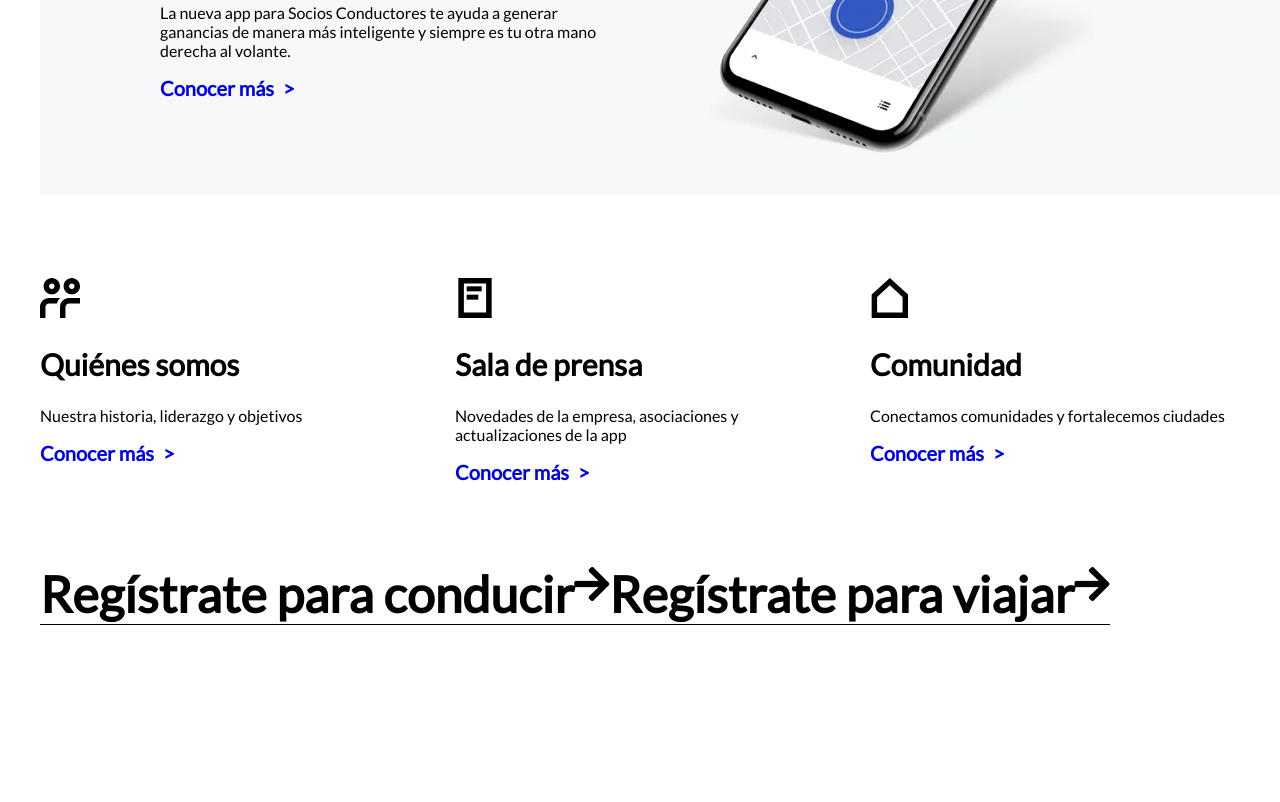
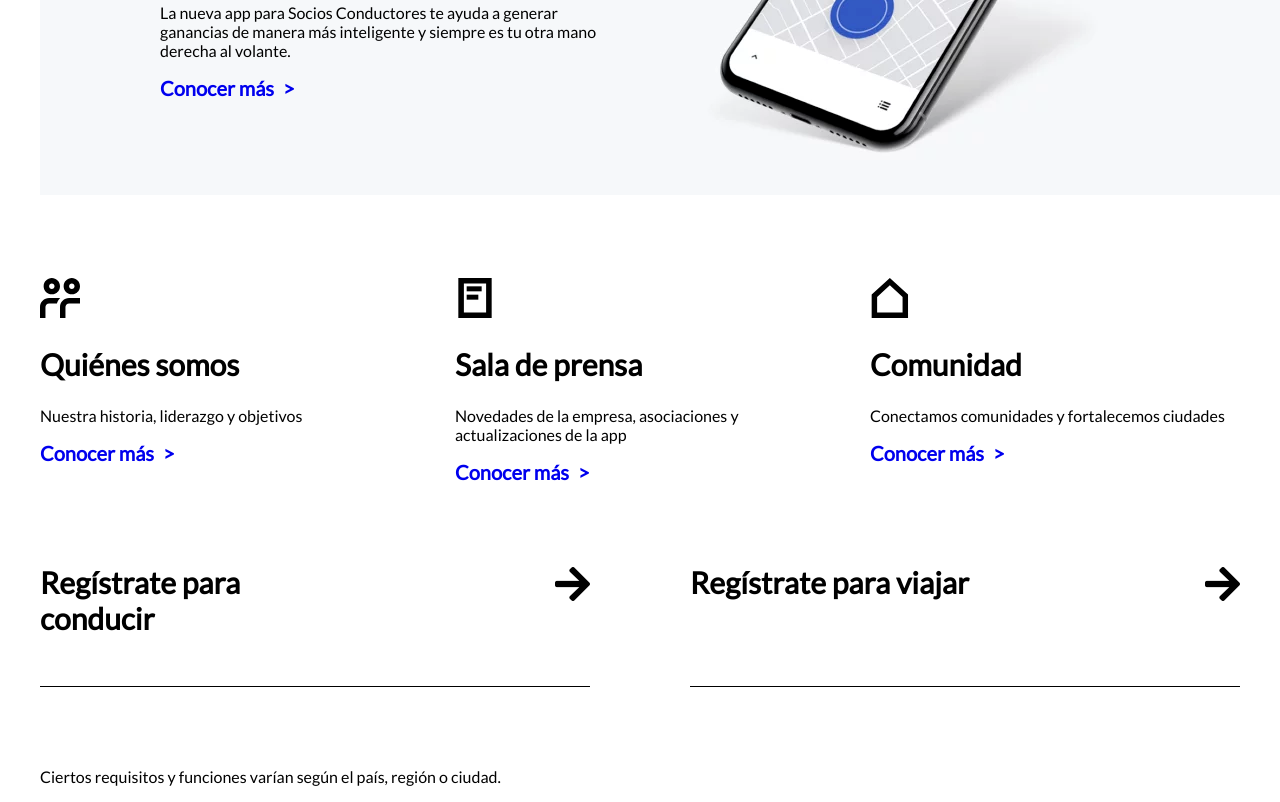
Before and after one commit to laatcode/Uber, a plain HTML site: page index.html in a window 1280 px wide. Shown: the part 2248-3050 px from the top of the page. Before the commit the page ends 2873 px from the top, so only its background shows below. Drawn offline with Linux system fonts and the light colour scheme.

Commit message:
Avance 4

```diff
--- a/CSS/styles.css
+++ b/CSS/styles.css
@@ -285,18 +285,24 @@ body {
 
 .content .registrarse {
     display: flex;
+    justify-content: space-between;
 }
 
 .content .registrarse div {
     display: flex;
+    justify-content: space-between;
+    padding-bottom: 50px;
     border-bottom: 1px solid black;
+    width: 550px;
 }
 
 .content .registrarse h2 {
-    font-size: 50px;
+    font-size: 30px;
     margin: 0;
+    width: 320px;
 }
 
 .content .registrarse i {
     font-size: 40px;
+    /* margin-left: 200px; */
 }
--- a/index.html
+++ b/index.html
@@ -158,6 +158,9 @@
                 <i class="fas fa-arrow-right"></i>
             </div>
         </section>
+        <section class="city">
+            <p>Ciertos requisitos y funciones varían según el país, región o ciudad.</p>
+        </section>
     </section>
     <!-- footer -->
 </body>
```
